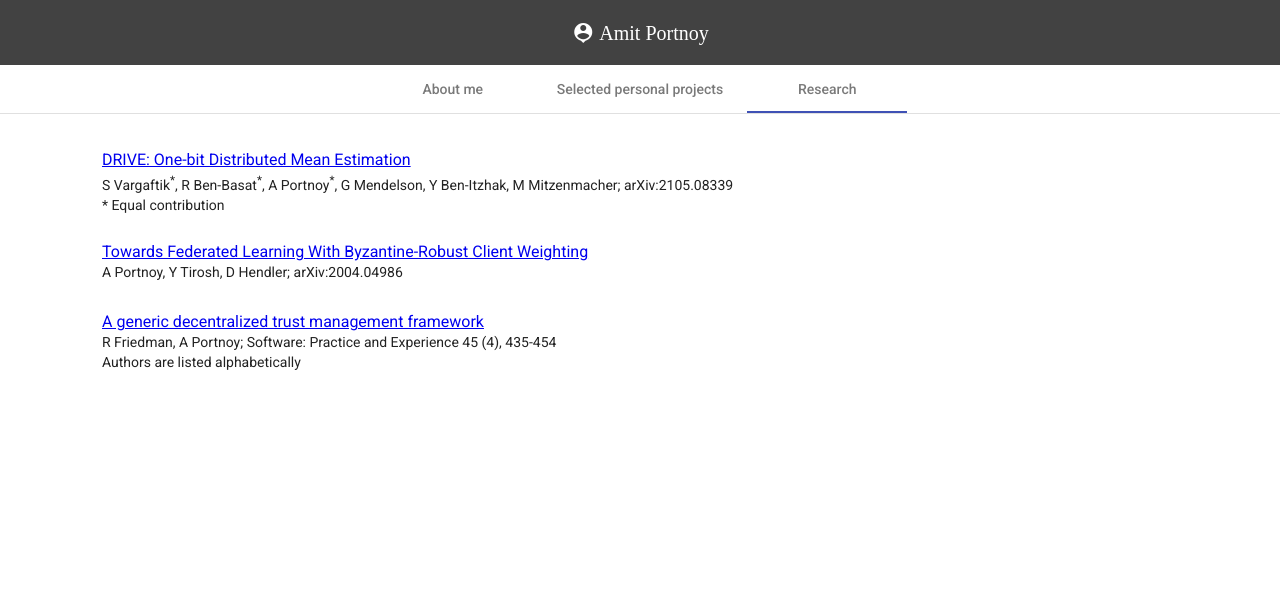
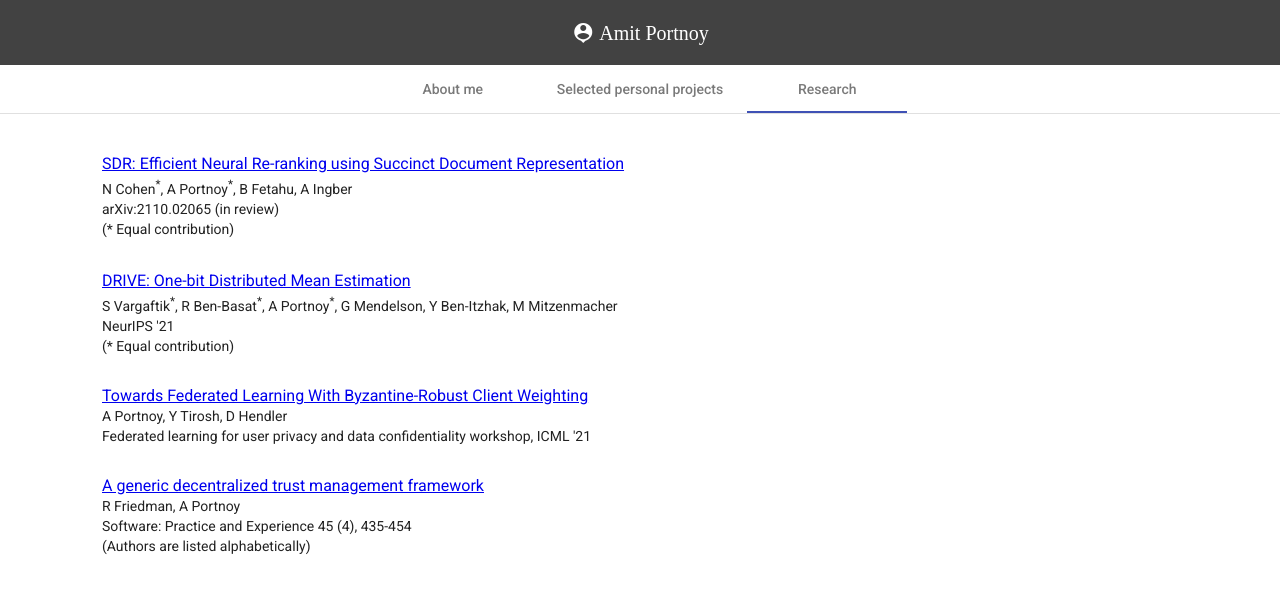
Before and after one commit to amitport/amitport.github.io, an Angular app: page /research in a window 1280 px wide. Shown: the top 592 px of the page. Built offline with nearby package versions, Linux system fonts and the light colour scheme.

Commit message:
upgrade to angular 13

```diff
--- a/angular.json
+++ b/angular.json
@@ -68,7 +68,7 @@
               "budgets": [
                 {
                   "type": "initial",
-                  "maximumWarning": "600kb",
+                  "maximumWarning": "500kb",
                   "maximumError": "1mb"
                 },
                 {
@@ -193,8 +193,7 @@
           "defaultConfiguration": "production"
         },
         "deploy": {
-          "builder": "angular-cli-ghpages:deploy",
-          "options": {}
+          "builder": "angular-cli-ghpages:deploy"
         }
       }
     }
--- a/server.ts
+++ b/server.ts
@@ -38,7 +38,7 @@ export function app(): express.Express {
 }
 
 function run(): void {
-  const port = process.env.PORT || 4000;
+  const port = process.env['PORT'] || 4000;
 
   // Start up the Node server
   const server = app();
--- a/src/app/app.module.ts
+++ b/src/app/app.module.ts
@@ -21,7 +21,7 @@ import { MatListModule } from '@angular/material/list';
     ResearchComponent,
   ],
   imports: [
-    BrowserModule.withServerTransition({appId: 'amitport'}),
+    BrowserModule.withServerTransition({appId: 'serverApp'}),
     RouterModule.forRoot([
       {path: 'about', component: AboutComponent, pathMatch: 'full'},
       {path: 'projects', component: ProjectListComponent, pathMatch: 'full'},
@@ -32,7 +32,7 @@ import { MatListModule } from '@angular/material/list';
         pathMatch: 'full'
       },
     ], {
-      initialNavigation: 'enabled'
+      initialNavigation: 'enabledBlocking'
     }),
 
     BrowserAnimationsModule,
@@ -45,6 +45,7 @@ import { MatListModule } from '@angular/material/list';
     MatListModule,
   ],
   providers: [],
-  bootstrap: [ AppComponent ]
+  bootstrap: [AppComponent]
 })
-export class AppModule { }
+export class AppModule {
+}
--- a/src/app/research/research.component.ts
+++ b/src/app/research/research.component.ts
@@ -5,18 +5,27 @@ import { Component, OnInit } from '@angular/core';
   template: `
     <mat-list>
       <mat-list-item>
-        <div matLine><a href="https://arxiv.org/abs/2105.08339">DRIVE: One-bit Distributed Mean Estimation</a></div>
-        <small matLine>S Vargaftik<sup>*</sup>, R Ben-Basat<sup>*</sup>, A Portnoy<sup>*</sup>, G Mendelson, Y Ben-Itzhak, M Mitzenmacher; arXiv:2105.08339</small>
-        <small matLine>* Equal contribution</small>
+        <div matLine><a href="https://arxiv.org/abs/2110.02065">SDR: Efficient Neural Re-ranking using Succinct Document Representation</a></div>
+        <small matLine>N Cohen<sup>*</sup>, A Portnoy<sup>*</sup>, B Fetahu, A Ingber</small>
+        <small matLine>arXiv:2110.02065 (in review)</small>
+        <small matLine>(* Equal contribution)</small>
+      </mat-list-item>
+      <mat-list-item>
+        <div matLine><a href="https://papers.nips.cc/paper/2021/hash/0397758f8990c1b41b81b43ac389ab9f-Abstract.html">DRIVE: One-bit Distributed Mean Estimation</a></div>
+        <small matLine>S Vargaftik<sup>*</sup>, R Ben-Basat<sup>*</sup>, A Portnoy<sup>*</sup>, G Mendelson, Y Ben-Itzhak, M Mitzenmacher</small>
+        <small matLine>NeurIPS '21</small>
+        <small matLine>(* Equal contribution)</small>
       </mat-list-item>
       <mat-list-item>
         <div matLine><a href="https://arxiv.org/abs/2004.04986">Towards Federated Learning With Byzantine-Robust Client Weighting</a></div>
-        <small matLine>A Portnoy, Y Tirosh, D Hendler; arXiv:2004.04986</small>
+        <small matLine>A Portnoy, Y Tirosh, D Hendler</small>
+        <small matLine>Federated learning for user privacy and data confidentiality workshop, ICML '21</small>
       </mat-list-item>
       <mat-list-item>
         <div matLine><a href="https://onlinelibrary.wiley.com/doi/abs/10.1002/spe.2226">A generic decentralized trust management framework</a></div>
-        <small matLine>R Friedman, A Portnoy; Software: Practice and Experience 45 (4), 435-454</small>
-        <small matLine>Authors are listed alphabetically</small>
+        <small matLine>R Friedman, A Portnoy</small>
+        <small matLine>Software: Practice and Experience 45 (4), 435-454</small>
+        <small matLine>(Authors are listed alphabetically)</small>
       </mat-list-item>
     </mat-list>
   `,
--- a/src/main.server.ts
+++ b/src/main.server.ts
@@ -16,4 +16,4 @@ if (environment.production) {
 }
 
 export { AppServerModule } from './app/app.server.module';
-export { renderModule, renderModuleFactory } from '@angular/platform-server';
+export { renderModule } from '@angular/platform-server';
--- a/src/main.ts
+++ b/src/main.ts
@@ -8,7 +8,14 @@ if (environment.production) {
   enableProdMode();
 }
 
-document.addEventListener('DOMContentLoaded', () => {
+function bootstrap() {
   platformBrowserDynamic().bootstrapModule(AppModule)
   .catch(err => console.error(err));
-});
+};
+
+
+if (document.readyState === 'complete') {
+  bootstrap();
+} else {
+  document.addEventListener('DOMContentLoaded', bootstrap);
+}
--- a/src/test.ts
+++ b/src/test.ts
@@ -9,16 +9,17 @@ import {
 
 declare const require: {
   context(path: string, deep?: boolean, filter?: RegExp): {
+    <T>(id: string): T;
     keys(): string[];
-    <T>(id: string): T;
   };
 };
 
 // First, initialize the Angular testing environment.
 getTestBed().initTestEnvironment(
   BrowserDynamicTestingModule,
-  platformBrowserDynamicTesting()
+  platformBrowserDynamicTesting(),
 );
+
 // Then we find all the tests.
 const context = require.context('./', true, /\.spec\.ts$/);
 // And load the modules.
--- a/tsconfig.json
+++ b/tsconfig.json
@@ -6,6 +6,8 @@
     "outDir": "./dist/out-tsc",
     "forceConsistentCasingInFileNames": true,
     "strict": true,
+    "noImplicitOverride": true,
+    "noPropertyAccessFromIndexSignature": true,
     "noImplicitReturns": true,
     "noFallthroughCasesInSwitch": true,
     "sourceMap": true,
@@ -17,7 +19,7 @@
     "target": "es2017",
     "module": "es2020",
     "lib": [
-      "es2018",
+      "es2020",
       "dom"
     ]
   },
```
Also changed, not shown: package.json (+26 -26 lines), src/polyfills.ts (+2 -14 lines), .browserslistrc, 2 other files (tests, documents, lock files or other folders).
